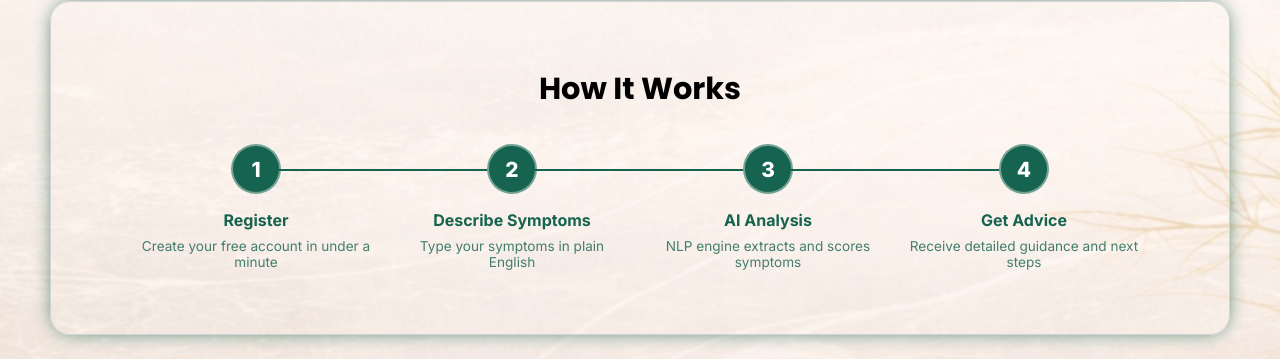
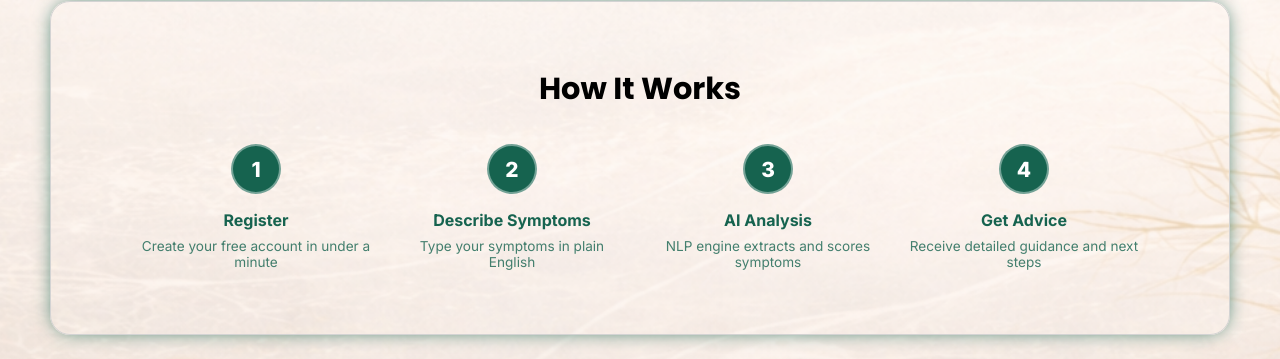
Before and after one commit to salmanmd123/ai_health_advisor, a Django app: page / in a window 1280 px wide. Shown: the part 1645-2004 px from the top of the page. Run offline with Django 5.2, Linux system fonts and the light colour scheme.

Commit message:
html changes

```diff
--- a/ai_health_advisor/healthapp/templates/index.html
+++ b/ai_health_advisor/healthapp/templates/index.html
@@ -144,15 +144,6 @@
     text-align: center;
 }
 
-.step:not(:last-child)::after {
-    content: "";
-    position: absolute;
-    top: 25px;
-    right: -50%;
-    width: 91%;
-    height: 2px;
-    background: #16634f;
-}
 @media (max-width: 768px) {
     .hero{
     background-image: url("{% static 'bg.jpeg' %}");
```
